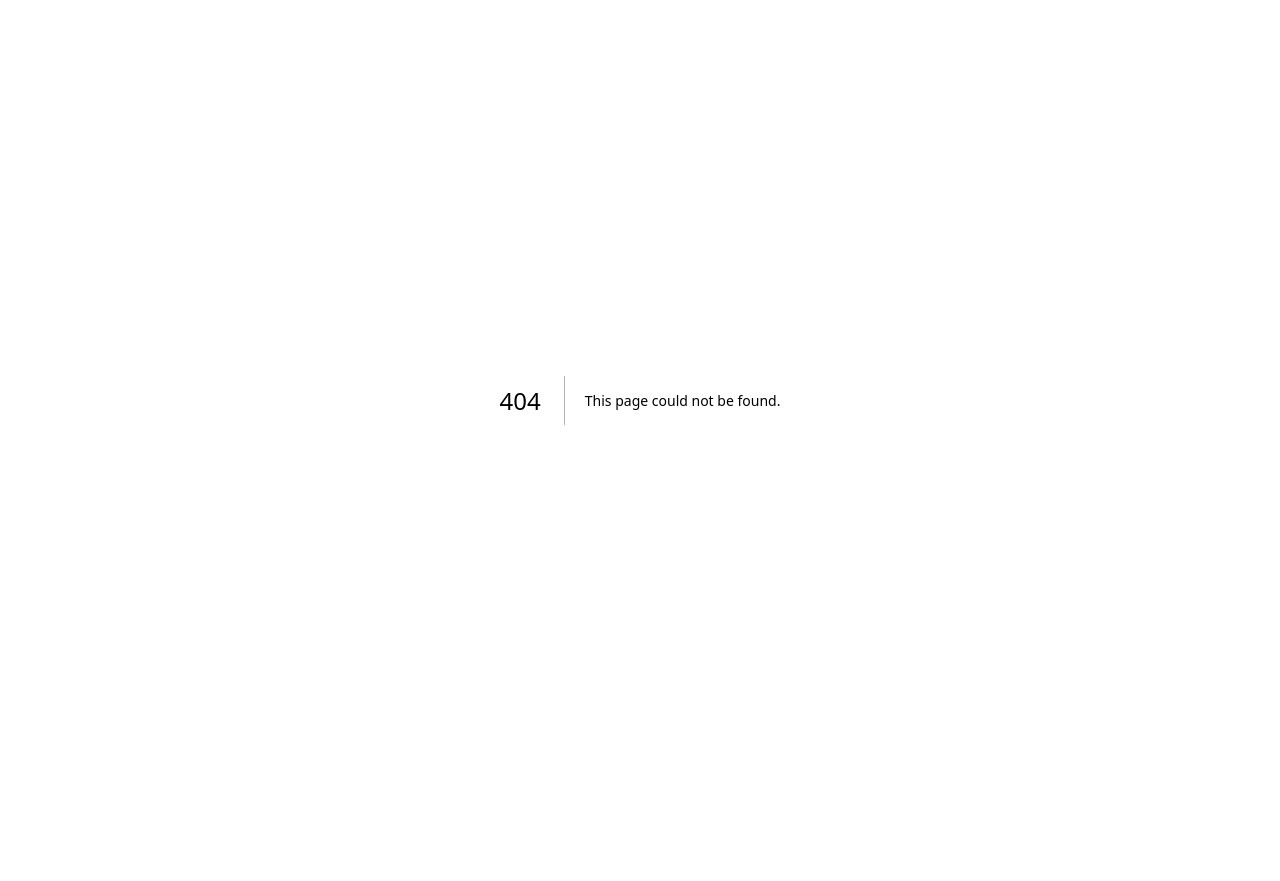
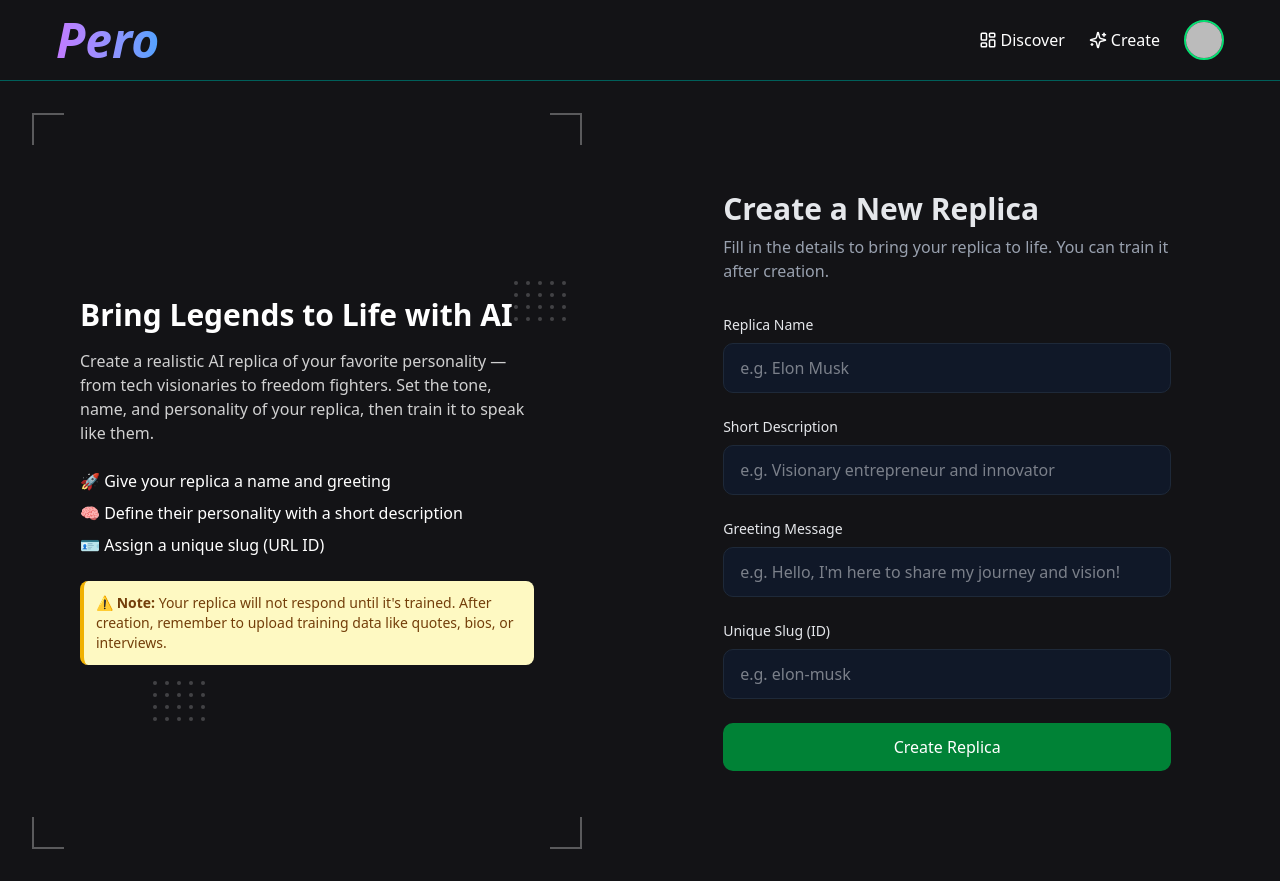
Before and after one commit to ANKITy102/Pero, a Next.js app: page /create in a window 1280 px wide. Before the commit this address had no page. Before the commit the page ends 800 px from the top, so only its background shows below. Built offline with nearby package versions, Linux system fonts and the light colour scheme; no server answers; sample sign-in values are in the browser's storage.

Commit message:
Add create replica page

```diff
--- /dev/null
+++ b/src/app/(authorized)/create/page.tsx
@@ -0,0 +1,162 @@
+"use client";
+import { createReplica } from "@/lib/actions/createReplica";
+import { Loader2 } from "lucide-react";
+import { useState } from "react";
+
+export default function CreateReplica() {
+  const [name, setName] = useState("");
+  const [description, setDescription] = useState("");
+  const [greeting, setGreeting] = useState("");
+  const [slug, setSlug] = useState("");
+  const [isLoading, setIsLoading] = useState<boolean>(false);
+  const handleSubmit = async (e: React.FormEvent) => {
+    e.preventDefault();
+    console.log({ name, description, greeting, slug });
+    // Here you can trigger your server action or API call
+    try {
+      setIsLoading(true);
+      const res = await createReplica({
+        name,
+        shortDescription: description,
+        greeting,
+        slug,
+      });
+      console.log(res.replica);
+    } catch (error) {
+      console.log(error);
+    } finally {
+      setIsLoading(false);
+    }
+  };
+
+  return (
+    <div className="flex min-h-screen container">
+      {/* Left Panel */}
+      <div className="hidden md:flex md:w-[48%] relative flex-col p-8 ">
+        <div className="flex-1 px-12 flex flex-col justify-center">
+          <h2 className="text-3xl font-bold text-white mb-4">
+            Bring Legends to Life with AI
+          </h2>
+          <p className="text-white/80 mb-6">
+            Create a realistic AI replica of your favorite personality — from
+            tech visionaries to freedom fighters. Set the tone, name, and
+            personality of your replica, then train it to speak like them.
+          </p>
+          <ul className="text-white space-y-2 mb-6">
+            <li>🚀 Give your replica a name and greeting</li>
+            <li>🧠 Define their personality with a short description</li>
+            <li>🪪 Assign a unique slug (URL ID)</li>
+          </ul>
+          <div className="bg-yellow-100 text-yellow-900 text-sm p-3 rounded-md border-l-4 border-yellow-500">
+            ⚠️ <strong>Note:</strong> Your replica will not respond until it's
+            trained. After creation, remember to upload training data like
+            quotes, bios, or interviews.
+          </div>
+        </div>
+
+        {/* Corners and Dots */}
+        <div className="absolute top-8 left-8 w-8 h-8 border-t-2 border-r-2 -rotate-90 border-white/30"></div>
+        <div className="absolute top-8 right-8 w-8 h-8 border-t-2 border-r-2 border-white/30"></div>
+        <div className="absolute bottom-8 left-8 w-8 h-8 border-t-2 border-r-2 rotate-180 border-white/30"></div>
+        <div className="absolute bottom-8 right-8 w-8 h-8 border-t-2 border-r-2 rotate-90 border-white/30"></div>
+        <div className="absolute top-1/4 right-12 grid grid-cols-5 gap-2 opacity-20">
+          {[...Array(20)].map((_, i) => (
+            <div key={i} className="w-1 h-1 bg-white rounded-full"></div>
+          ))}
+        </div>
+        <div className="absolute top-3/4 right-2/3 grid grid-cols-5 gap-2 opacity-20">
+          {[...Array(20)].map((_, i) => (
+            <div key={i} className="w-1 h-1 bg-white rounded-full"></div>
+          ))}
+        </div>
+      </div>
+
+      {/* Right Panel */}
+      <div className="flex-1 flex flex-col p-6 md:p-10 justify-center text-gray-200 ">
+        <div className="max-w-md mx-auto w-full">
+          <h1 className="text-3xl font-bold mb-2">Create a New Replica</h1>
+          <p className="text-gray-400 mb-8">
+            Fill in the details to bring your replica to life. You can train it
+            after creation.
+          </p>
+
+          <form onSubmit={handleSubmit} className="space-y-6">
+            <div className="space-y-2">
+              <label htmlFor="name" className="block text-sm font-medium">
+                Replica Name
+              </label>
+              <input
+                id="name"
+                type="text"
+                placeholder="e.g. Elon Musk"
+                value={name}
+                onChange={(e) => setName(e.target.value)}
+                className="w-full px-4 py-3 rounded-lg bg-gray-900 border border-gray-800 focus:border-green-300 focus:ring-green-300 focus:outline-none"
+              />
+            </div>
+
+            <div className="space-y-2">
+              <label
+                htmlFor="description"
+                className="block text-sm font-medium"
+              >
+                Short Description
+              </label>
+              <input
+                id="description"
+                type="text"
+                placeholder="e.g. Visionary entrepreneur and innovator"
+                value={description}
+                onChange={(e) => setDescription(e.target.value)}
+                className="w-full px-4 py-3 rounded-lg bg-gray-900 border border-gray-800 focus:border-green-300 focus:ring-green-300 focus:outline-none"
+              />
+            </div>
+
+            <div className="space-y-2">
+              <label htmlFor="greeting" className="block text-sm font-medium">
+                Greeting Message
+              </label>
+              <input
+                id="greeting"
+                type="text"
+                placeholder="e.g. Hello, I'm here to share my journey and vision!"
+                value={greeting}
+                onChange={(e) => setGreeting(e.target.value)}
+                className="w-full px-4 py-3 rounded-lg bg-gray-900 border border-gray-800 focus:border-green-300 focus:ring-green-300 focus:outline-none"
+              />
+            </div>
+
+            <div className="space-y-2">
+              <label htmlFor="slug" className="block text-sm font-medium">
+                Unique Slug (ID)
+              </label>
+              <input
+                id="slug"
+                type="text"
+                placeholder="e.g. elon-musk"
+                value={slug}
+                onChange={(e) => setSlug(e.target.value)}
+                className="w-full px-4 py-3 rounded-lg bg-gray-900 border border-gray-800 focus:border-green-300 focus:ring-green-300 focus:outline-none"
+              />
+            </div>
+
+            <button
+              type="submit"
+              className="w-full bg-green-700 hover:bg-green-800 text-white font-medium py-3 px-4 rounded-lg transition-colors"
+              disabled={isLoading}
+            >
+              {isLoading ? (
+                <>
+                  <Loader2 className="animate-spin" />
+                  Please wait
+                </>
+              ) : (
+                <>Create Replica</>
+              )}
+            </button>
+          </form>
+        </div>
+      </div>
+    </div>
+  );
+}
--- a/src/components/navbar/index.tsx
+++ b/src/components/navbar/index.tsx
@@ -1,6 +1,6 @@
 import React from "react";
 import Link from "next/link";
-import { Compass, LayoutDashboard, LogIn } from "lucide-react";
+import { Compass, LayoutDashboard, LogIn, Sparkles } from "lucide-react";
 import { Button } from "@/components/ui/button";
 import { UserPlus } from "lucide-react";
 import Image from "next/image";
@@ -33,6 +33,13 @@ const index = async () => {
             <LayoutDashboard size={18} />
             Discover
           </Link>
+          <Link
+            href="/create"
+            className="text-white hover:text-green-300 flex items-center gap-1"
+          >
+            <Sparkles size={18} />
+            Create
+          </Link>
 
           <DropdownMenuComp imageUrl={session.user.image} />
         </div>
--- /dev/null
+++ b/src/lib/actions/createReplica/index.tsx
@@ -0,0 +1,62 @@
+"use server";
+
+import { auth } from "@/lib/auth";
+
+export async function createReplica({
+  name,
+  shortDescription,
+  greeting,
+  slug,
+  isPrivate = true,
+}: {
+  name: string;
+  shortDescription: string;
+  greeting: string;
+  slug: string;
+  isPrivate?: boolean;
+}) {
+  try {
+    const session = await auth();
+    console.log("got here1", session);
+    if (!session || !session.user?.sensayUserId) {
+      return { success: false, message: "Unauthorized" };
+    }
+    if (session.user.is_admin) isPrivate = false;
+    const res = await fetch("https://api.sensay.io/v1/replicas", {
+      method: "POST",
+      headers: {
+        "Content-Type": "application/json",
+        "X-ORGANIZATION-SECRET": process.env.ORGANIZATION_SECRET!,
+        "X-API-Version": process.env.API_VERSION!,
+      },
+      body: JSON.stringify({
+        name,
+        shortDescription,
+        greeting,
+        ownerID: session.user.sensayUserId,
+        private: isPrivate,
+        slug,
+        llm: {
+          provider: "openai",
+          model: "gpt-4o",
+        },
+      }),
+    });
+
+    const data = await res.json();
+    console.log("got here2", data);
+
+    if (!data.success) {
+      return {
+        success: false,
+        message: "Failed to create replica",
+        error: data,
+      };
+    }
+    console.log("finally,",data);
+    return { success: true, replica: data };
+  } catch (error) {
+    console.error("Error in createReplica:", error);
+    return { success: false, message: "Internal Server Error" };
+  }
+}
```
